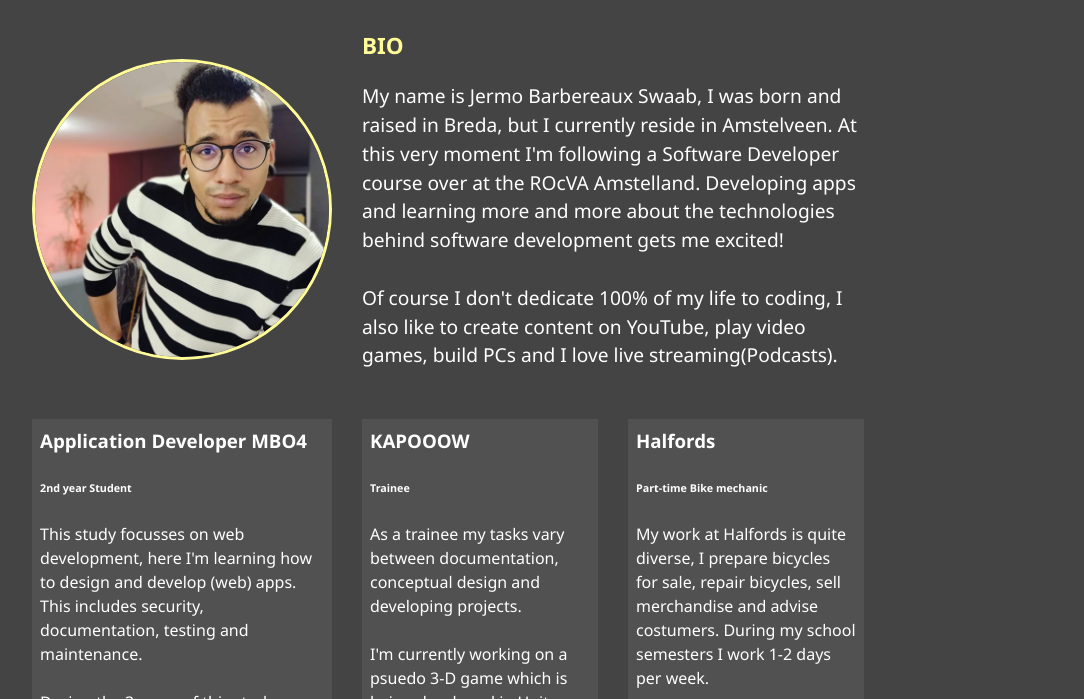
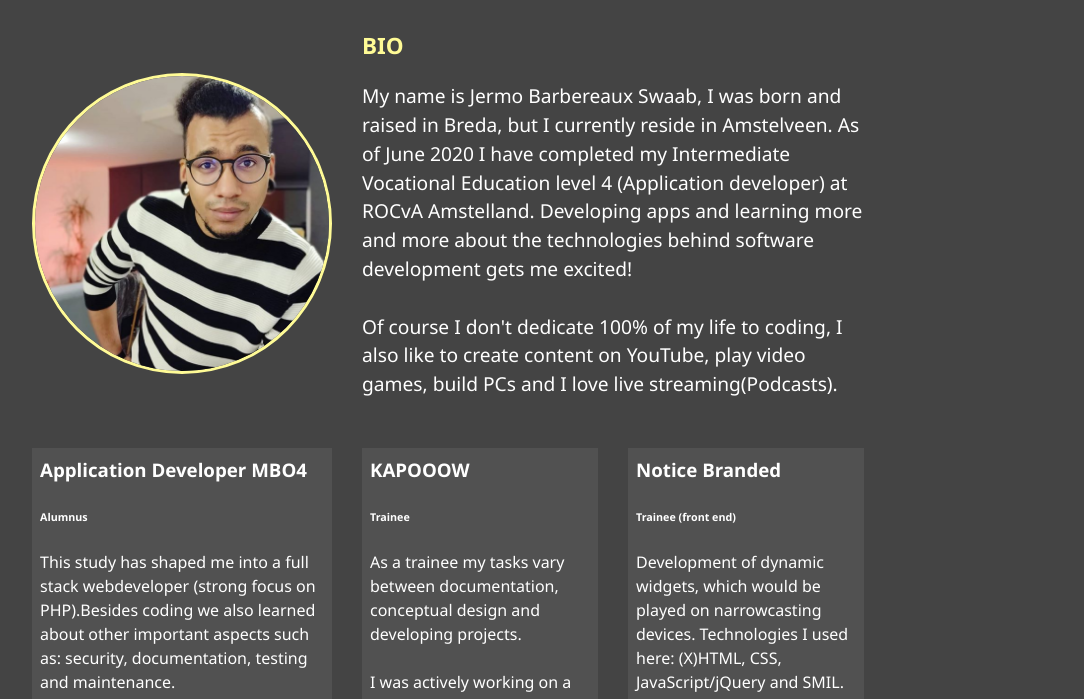
Before and after one commit to Sensubean/my_portfolio, a website: page dist/about.html in a window 1280 px wide. Shown: the part 253-952 px from the top of the page, without its empty margins (192-1276 px from the left). Drawn offline with Linux system fonts and the light colour scheme.

Commit message:
Update about.html

```diff
--- a/dist/about.html
+++ b/dist/about.html
@@ -58,8 +58,8 @@
           <h3 class="text-secondary">BIO</h3>
           <p>
             My name is Jermo Barbereaux Swaab, I was born and raised in Breda,
-            but I currently reside in Amstelveen. At this very moment I'm
-            following a Software Developer course over at the ROcVA Amstelland.
+            but I currently reside in Amstelveen. As of June 2020 I have completed my
+            Intermediate Vocational Education level 4 (Application developer) at ROCvA Amstelland.
             Developing apps and learning more and more about the technologies
             behind software development gets me excited!
             <br /><br />
@@ -71,10 +71,9 @@
 
         <div class="job job-1">
           <h3>Application Developer MBO4</h3>
-          <h6>2nd year Student</h6>
+          <h6>Alumnus</h6>
           <p>
-            This study focusses on web development, here I'm learning how to
-            design and develop (web) apps. This includes security,
+            This study has shaped me into a full stack webdeveloper (strong focus on PHP).Besides coding we also learned about other important aspects such as: security,
             documentation, testing and maintenance.
             <br /><br />
             During the 3 years of this study, roughly 60% of the time is spent
@@ -90,20 +89,17 @@
             As a trainee my tasks vary between documentation, conceptual design
             and developing projects.
             <br /><br />
-            I'm currently working on a psuedo 3-D game which is being developed
+            I was actively working on a psuedo 3-D game which is being developed
             in Unity using the programming language C#.
           </p>
         </div>
 
         <div class="job job-3">
-          <h3>Halfords</h3>
-          <h6>Part-time Bike mechanic</h6>
+          <h3>Notice Branded</h3>
+          <h6>Trainee (front end)</h6>
           <p>
-            My work at Halfords is quite diverse, I prepare bicycles for sale,
-            repair bicycles, sell merchandise and advise costumers. During my
-            school semesters I work 1-2 days per week.
-            <br /><br />
-            During holidays that figure bumps up to 3-4 days.
+            Development of dynamic widgets, which would be played on narrowcasting devices.
+Technologies I used here: (X)HTML, CSS, JavaScript/jQuery and SMIL.
           </p>
         </div>
       </div>
```
